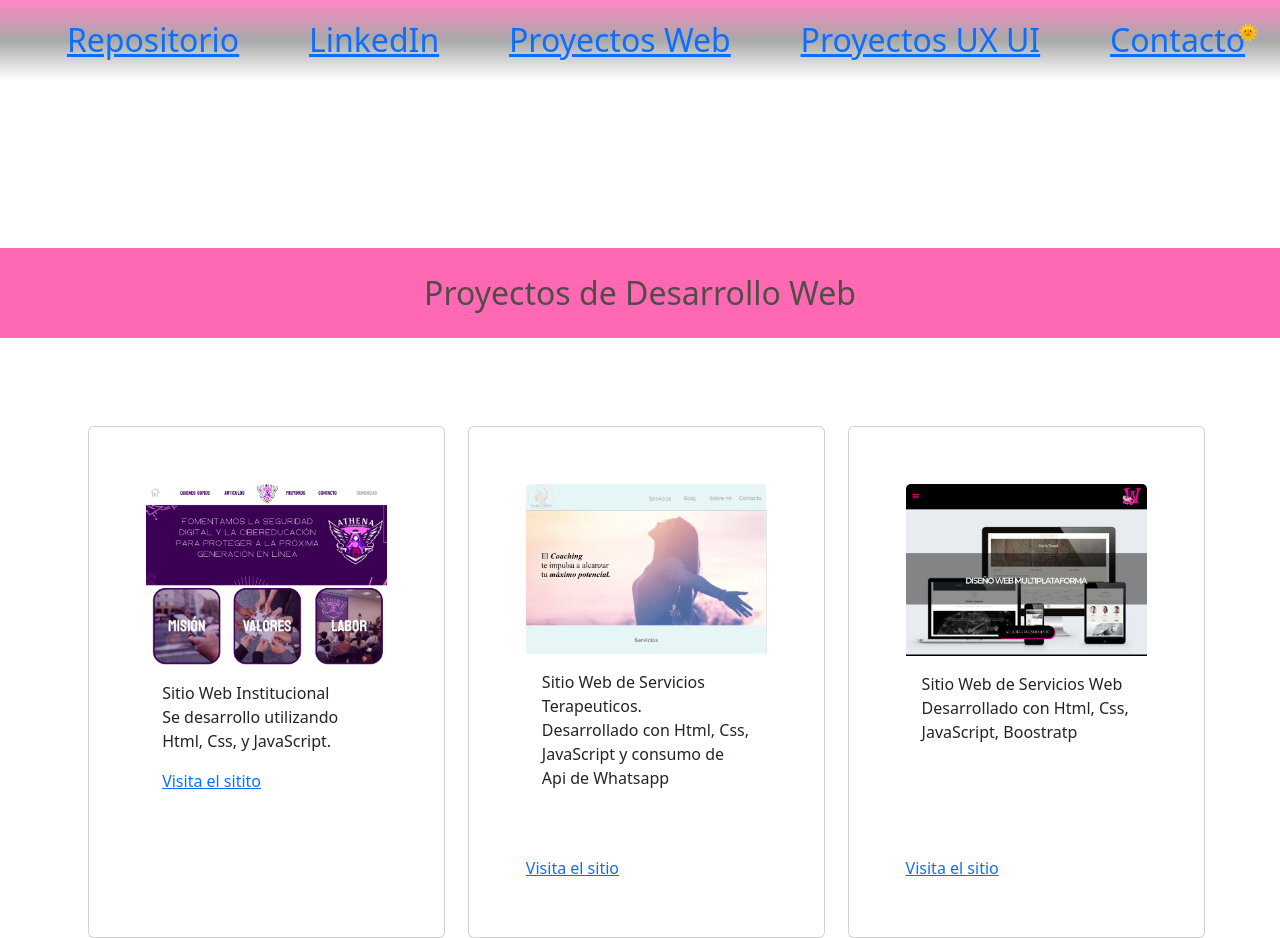
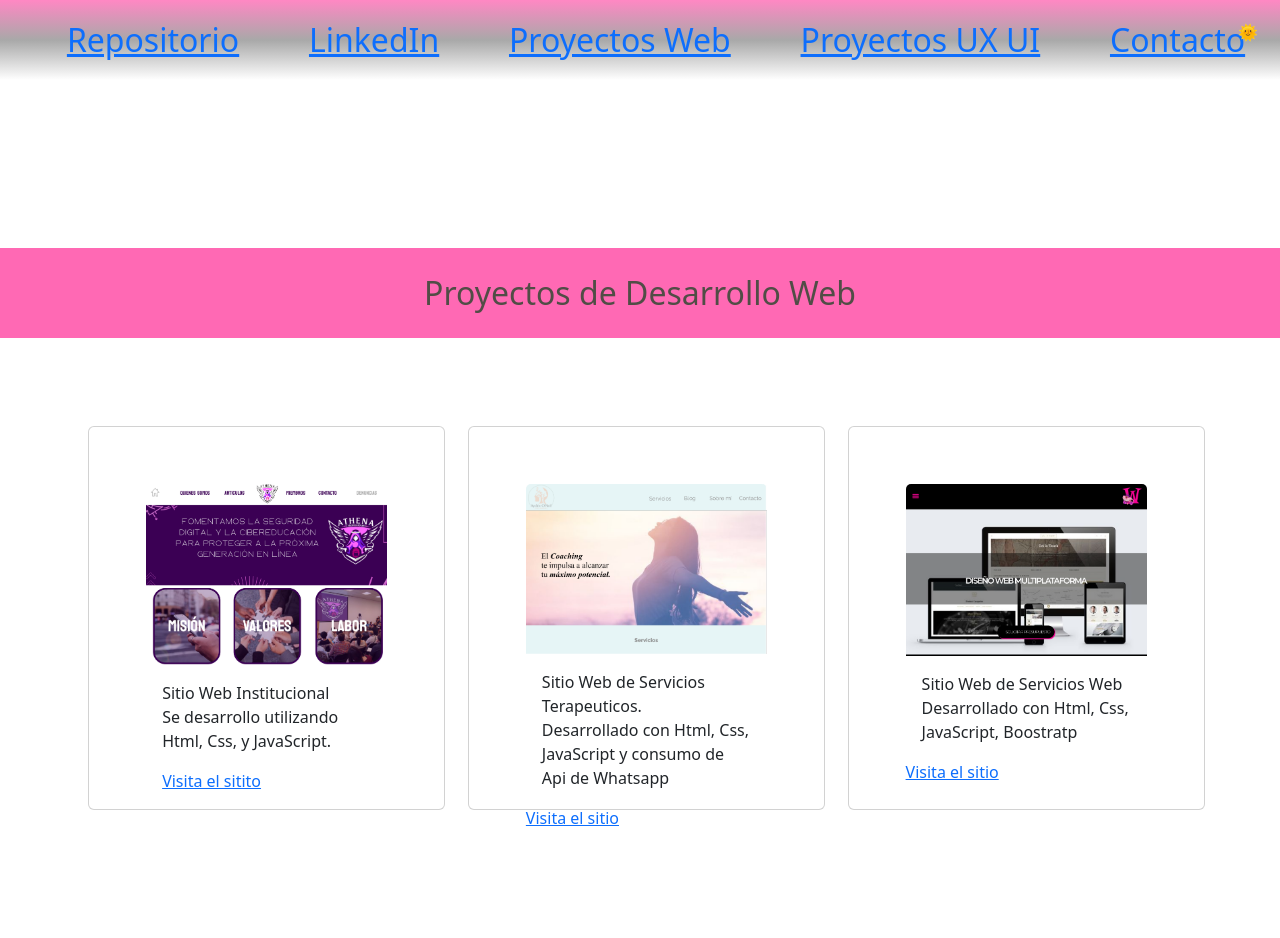
Before and after one commit to RominaGaite/RominaGaite.github.io, a plain HTML site: page index.html in a window 1280 px wide. Shown: the top 938 px of the page. Drawn offline with nearby package versions, Linux system fonts and the light colour scheme.

Commit message:
Update estilos.css

```diff
--- a/estilos.css
+++ b/estilos.css
@@ -66,7 +66,7 @@ h2 {
 }
 .card{
     width:  100%;
-    height: 40vw;
+    height: 30vw;
     padding: 5%;
     margin: 1%;
 }
@@ -179,6 +179,7 @@ body.modo-oscuro {
     .tarjetas-proyectos {
         display: flex;
         width: 95%;
+        heigth:150vh;
         flex-direction: column;
         justify-content: space-evenly;
         margin: 3%;
```
